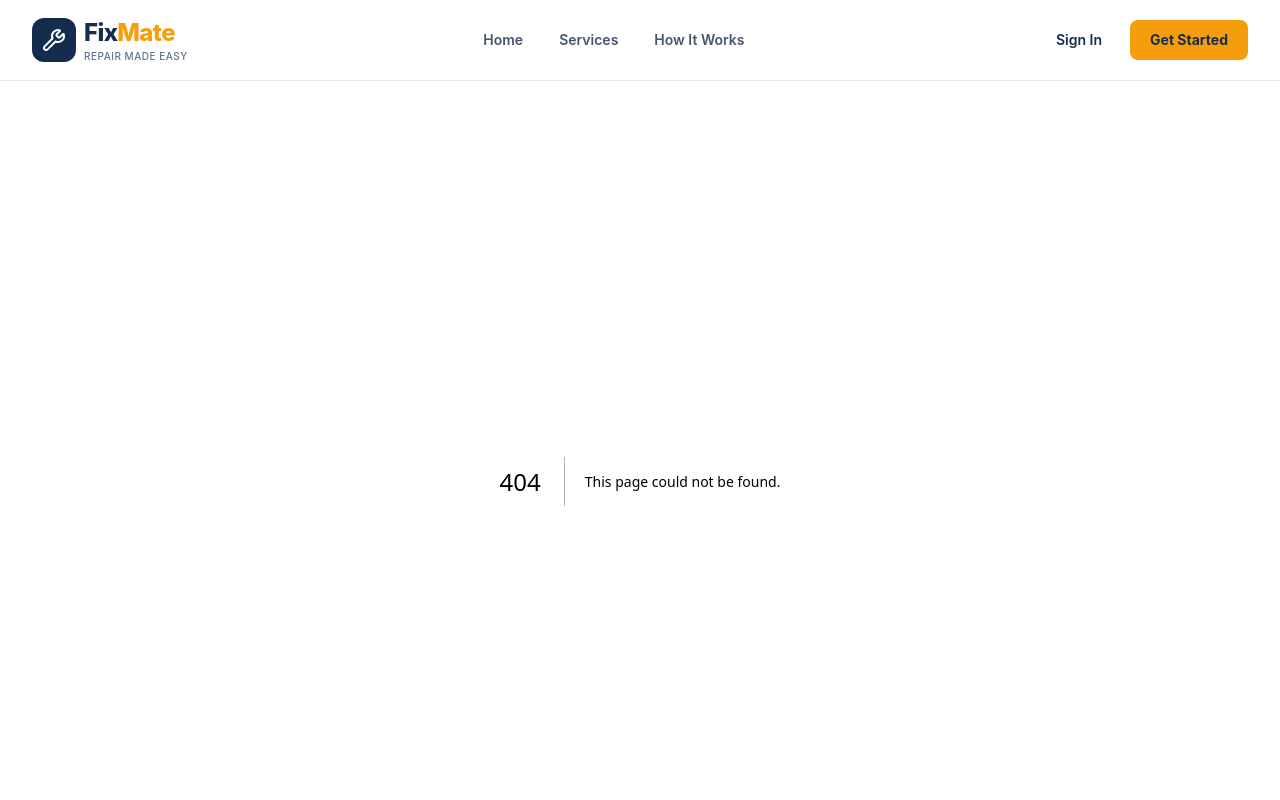
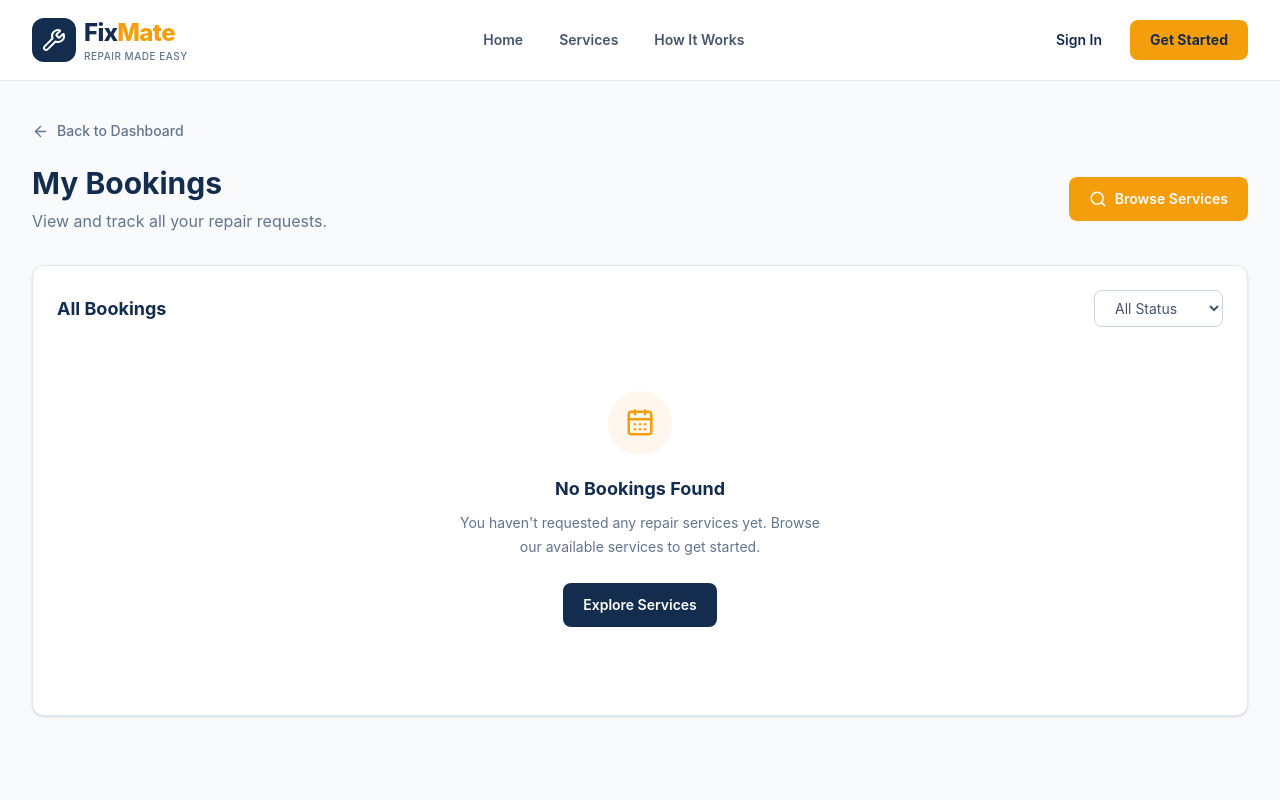
Before and after one commit to ronyakter26/repairhub-assig09-clientsite, a Next.js app: page /dashboard/customer/bookings in a window 1280 px wide. Before the commit this address had no page. Shown: the top 800 px of the page. Built offline with nearby package versions, Linux system fonts and the light colour scheme.

Commit message:
src/app/dashboard/customer/bookings/

```diff
--- /dev/null
+++ b/src/app/dashboard/customer/bookings/page.tsx
@@ -0,0 +1,80 @@
+
+import Link from "next/link";
+import { CalendarDays, Search, ArrowLeft } from "lucide-react";
+
+export default function CustomerBookingsPage() {
+  return (
+    <main className="min-h-screen bg-[#F8FAFC] px-4 py-10 sm:px-6 lg:px-8">
+      <div className="mx-auto max-w-7xl">
+        <Link
+          href="/dashboard/customer"
+          className="mb-6 inline-flex items-center gap-2 text-sm font-medium text-slate-500 transition hover:text-[#F59E0B]"
+        >
+          <ArrowLeft size={17} />
+          Back to Dashboard
+        </Link>
+
+        <div className="mb-8 flex flex-col justify-between gap-4 sm:flex-row sm:items-center">
+          <div>
+            <h1 className="text-3xl font-bold text-[#142D4E]">
+              My Bookings
+            </h1>
+            <p className="mt-2 text-slate-500">
+              View and track all your repair requests.
+            </p>
+          </div>
+
+          <Link
+            href="/services"
+            className="inline-flex items-center justify-center gap-2 rounded-lg bg-[#F59E0B] px-5 py-3 text-sm font-semibold text-white transition hover:bg-orange-600"
+          >
+            <Search size={18} />
+            Browse Services
+          </Link>
+        </div>
+
+        <div className="rounded-xl border border-slate-200 bg-white p-6 shadow-sm">
+          <div className="flex flex-col gap-4 sm:flex-row sm:items-center sm:justify-between">
+            <h2 className="text-lg font-bold text-[#142D4E]">
+              All Bookings
+            </h2>
+
+            <select
+              defaultValue="all"
+              className="rounded-lg border border-slate-300 bg-white px-4 py-2 text-sm text-slate-600 outline-none focus:border-[#F59E0B]"
+            >
+              <option value="all">All Status</option>
+              <option value="requested">Requested</option>
+              <option value="accepted">Accepted</option>
+              <option value="in-progress">In Progress</option>
+              <option value="completed">Completed</option>
+              <option value="rejected">Rejected</option>
+            </select>
+          </div>
+
+          <div className="py-16 text-center">
+            <div className="mx-auto flex h-16 w-16 items-center justify-center rounded-full bg-orange-50 text-[#F59E0B]">
+              <CalendarDays size={30} />
+            </div>
+
+            <h3 className="mt-5 text-lg font-bold text-[#142D4E]">
+              No Bookings Found
+            </h3>
+
+            <p className="mx-auto mt-2 max-w-sm text-sm leading-6 text-slate-500">
+              You haven't requested any repair services yet. Browse our
+              available services to get started.
+            </p>
+
+            <Link
+              href="/services"
+              className="mt-6 inline-flex rounded-lg bg-[#142D4E] px-5 py-3 text-sm font-semibold text-white transition hover:bg-[#1d416b]"
+            >
+              Explore Services
+            </Link>
+          </div>
+        </div>
+      </div>
+    </main>
+  );
+}
```
